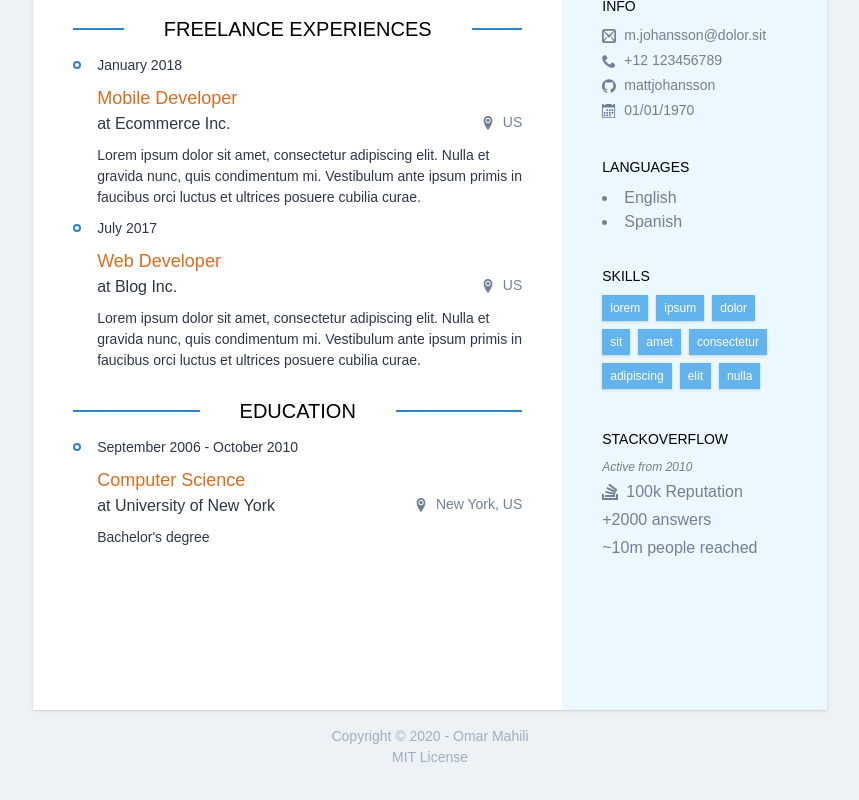
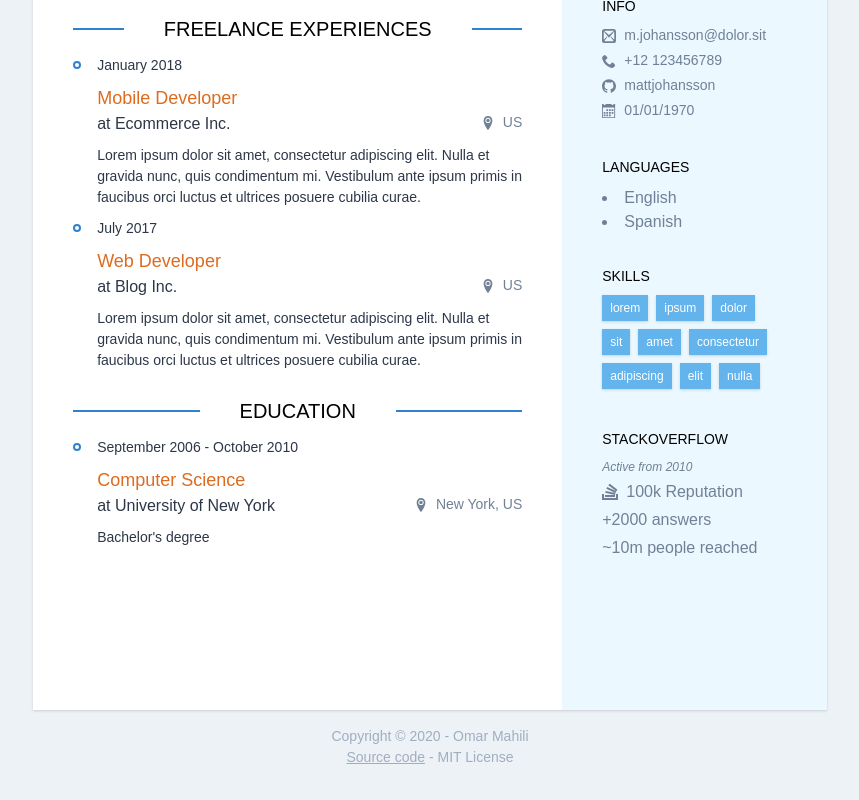
Before and after one commit to omarmahili/cv, a React (Create React App) app: page / in a window 1280 px wide. Shown: the part 494-1294 px from the top of the page, without its empty margins (210-1069 px from the left). Built offline with nearby package versions, Linux system fonts and the light colour scheme.

Commit message:
Add source code link

```diff
--- a/src/App.tsx
+++ b/src/App.tsx
@@ -37,7 +37,7 @@ const App: React.FunctionComponent = () => {
 
       <div className="text-sm text-gray-500 text-center mt-4">
         <p>Copyright © 2020 - Omar Mahili</p>
-        <p>MIT License</p>
+        <p><a className="underline hover:text-gray-700" href="https://github.com/omarmahili/cv">Source code</a> - MIT License</p>
       </div>
     </div>
   );
```
